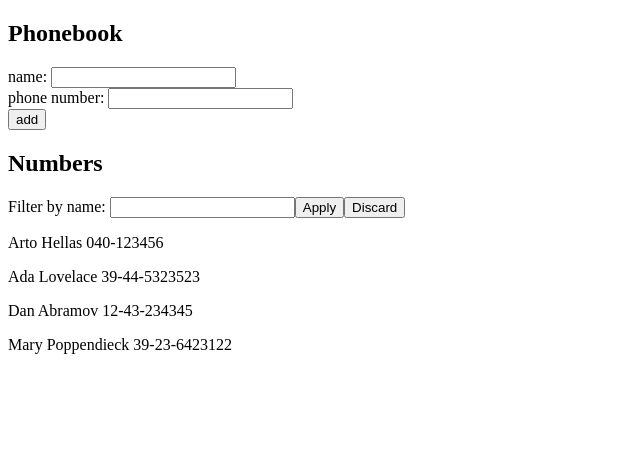
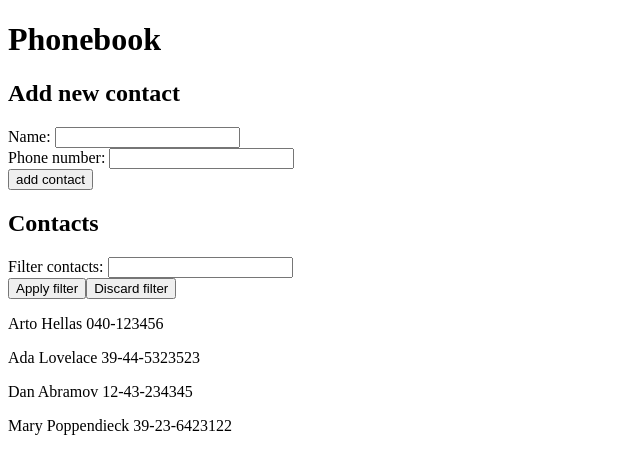
Before and after one commit to anastasiia-avdeeva/FullStackOpen, a React (Vite) app in the folder part2/phonebook/: page / in a window 1280 px wide. Shown: the top 474 px of the page, without its empty margins (0-640 px from the left). Built offline with nearby package versions, Linux system fonts and the light colour scheme.

Commit message:
divide code logic into separate components

```diff
--- a/part2/phonebook/src/App.jsx
+++ b/part2/phonebook/src/App.jsx
@@ -1,12 +1,11 @@
 import { useState } from "react";
+import { personsInfo } from "./constants/constants";
+import { PersonForm } from "./components/PersonForm";
+import { ContactFilter } from "./components/ContactFilter";
+import { Persons } from "./components/Persons";
 
 const App = () => {
-  const [persons, setPersons] = useState([
-    { name: "Arto Hellas", number: "040-123456", id: 1 },
-    { name: "Ada Lovelace", number: "39-44-5323523", id: 2 },
-    { name: "Dan Abramov", number: "12-43-234345", id: 3 },
-    { name: "Mary Poppendieck", number: "39-23-6423122", id: 4 },
-  ]);
+  const [persons, setPersons] = useState(personsInfo);
   const [newName, setNewName] = useState("");
   const [newNumber, setNewNumber] = useState("");
   const [filterPattern, setFilterPattern] = useState("");
@@ -79,54 +78,25 @@ const App = () => {
     setAppliedFilter("");
   };
   return (
-    <div>
-      <h2>Phonebook</h2>
-      <form onSubmit={addEntry}>
-        <div>
-          <label htmlFor="nameInput">name: </label>
-          <input
-            type="text"
-            id="nameInput"
-            name="nameInput"
-            value={newName}
-            onChange={handleNameInputChange}
-          />
-        </div>
-        <div>
-          <label htmlFor="phoneInput">phone number: </label>
-          <input
-            type="tel"
-            id="phoneInput"
-            name="phoneInput"
-            minLength="3"
-            maxLength="20"
-            value={newNumber}
-            onChange={handlePhoneInputChange}
-          />
-        </div>
-        <button type="submit">add</button>
-      </form>
-      <div>
-        <h2>Numbers</h2>
-        <div>
-          <label htmlFor="filterInput">Filter by name: </label>
-          <input
-            type="text"
-            name="filterInput"
-            id="filterInput"
-            value={filterPattern}
-            onChange={handleFilterInputChange}
-          />
-          <button onClick={applyFilter}>Apply</button>
-          <button onClick={discardFilter}>Discard</button>
-        </div>
-        {personsToShow.map((person) => (
-          <p key={person.id}>
-            {person.name} {person.number}
-          </p>
-        ))}
-      </div>
-    </div>
+    <>
+      <h1>Phonebook</h1>
+      <h2>Add new contact</h2>
+      <PersonForm
+        addEntry={addEntry}
+        newName={newName}
+        onNameInputChange={handleNameInputChange}
+        newNumber={newNumber}
+        onPhoneInputChange={handlePhoneInputChange}
+      />
+      <h2>Contacts</h2>
+      <ContactFilter
+        filterValue={filterPattern}
+        onFilterInputChange={handleFilterInputChange}
+        onApplyFilter={applyFilter}
+        onDiscardFilter={discardFilter}
+      />
+      <Persons persons={personsToShow} />
+    </>
   );
 };
 
--- /dev/null
+++ b/part2/phonebook/src/components/Button.jsx
@@ -0,0 +1,5 @@
+import React from "react";
+
+export const Button = ({ text, ...rest }) => {
+  return <button {...rest}>{text}</button>;
+};
--- /dev/null
+++ b/part2/phonebook/src/components/ContactFilter.jsx
@@ -0,0 +1,21 @@
+import { InputGroup } from "./InputGroup";
+import { Button } from "./button";
+
+export const ContactFilter = (props) => {
+  return (
+    <div>
+      <InputGroup
+        labelText="Filter contacts: "
+        inputProps={{
+          type: "text",
+          name: "filter",
+          id: "filterInput",
+          value: props.filterPattern,
+          onChange: props.onFilterInputChange,
+        }}
+      />
+      <Button text="Apply filter" onClick={props.onApplyFilter} />
+      <Button text="Discard filter" onClick={props.onDiscardFilter} />
+    </div>
+  );
+};
--- /dev/null
+++ b/part2/phonebook/src/components/InputGroup.jsx
@@ -0,0 +1,8 @@
+export const InputGroup = ({ labelText, inputProps }) => {
+  return (
+    <div>
+      <label htmlFor={inputProps.id}>{labelText}</label>
+      <input {...inputProps} />
+    </div>
+  );
+};
--- /dev/null
+++ b/part2/phonebook/src/components/Person.jsx
@@ -0,0 +1,5 @@
+export const Person = ({ person }) => (
+  <p>
+    {person.name} {person.number}
+  </p>
+);
--- /dev/null
+++ b/part2/phonebook/src/components/PersonForm.jsx
@@ -0,0 +1,32 @@
+import { InputGroup } from "./InputGroup";
+import { Button } from "./button";
+
+export const PersonForm = (props) => {
+  return (
+    <form onSubmit={props.addEntry}>
+      <InputGroup
+        labelText="Name: "
+        inputProps={{
+          type: "text",
+          id: "nameInput",
+          name: "name",
+          value: props.newName,
+          onChange: props.onNameInputChange,
+        }}
+      />
+      <InputGroup
+        labelText="Phone number: "
+        inputProps={{
+          type: "tel",
+          id: "phoneInput",
+          name: "number",
+          minLength: "3",
+          maxLength: "20",
+          value: props.newNumber,
+          onChange: props.onPhoneInputChange,
+        }}
+      />
+      <Button text="add contact" type="submit" />
+    </form>
+  );
+};
--- /dev/null
+++ b/part2/phonebook/src/components/Persons.jsx
@@ -0,0 +1,11 @@
+import { Person } from "./Person";
+
+export const Persons = ({ persons }) => {
+  return (
+    <div>
+      {persons.map((person) => (
+        <Person key={person.id} person={person} />
+      ))}
+    </div>
+  );
+};
--- /dev/null
+++ b/part2/phonebook/src/constants/constants.js
@@ -0,0 +1,6 @@
+export const personsInfo = [
+  { name: "Arto Hellas", number: "040-123456", id: 1 },
+  { name: "Ada Lovelace", number: "39-44-5323523", id: 2 },
+  { name: "Dan Abramov", number: "12-43-234345", id: 3 },
+  { name: "Mary Poppendieck", number: "39-23-6423122", id: 4 },
+];
```
